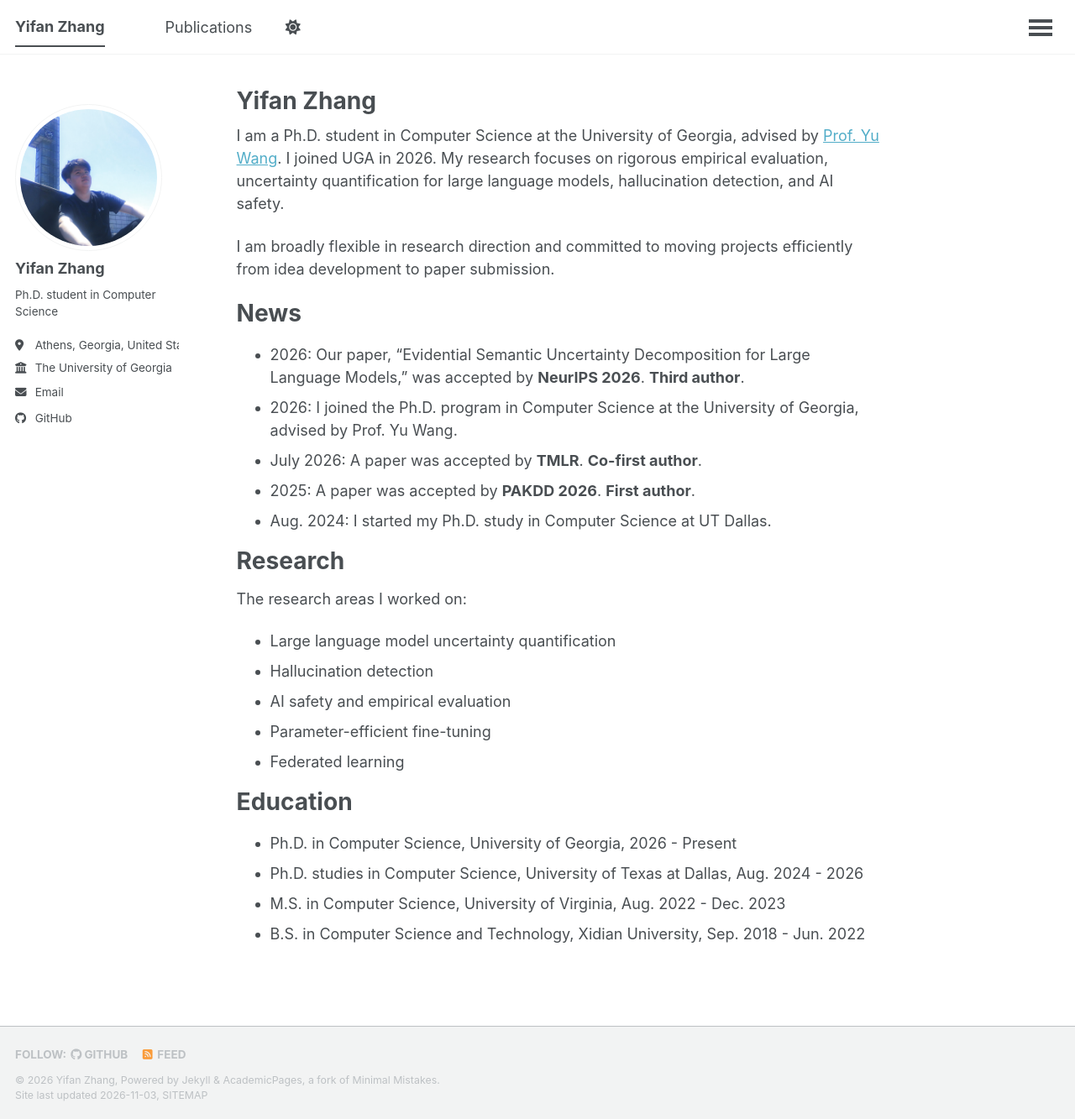
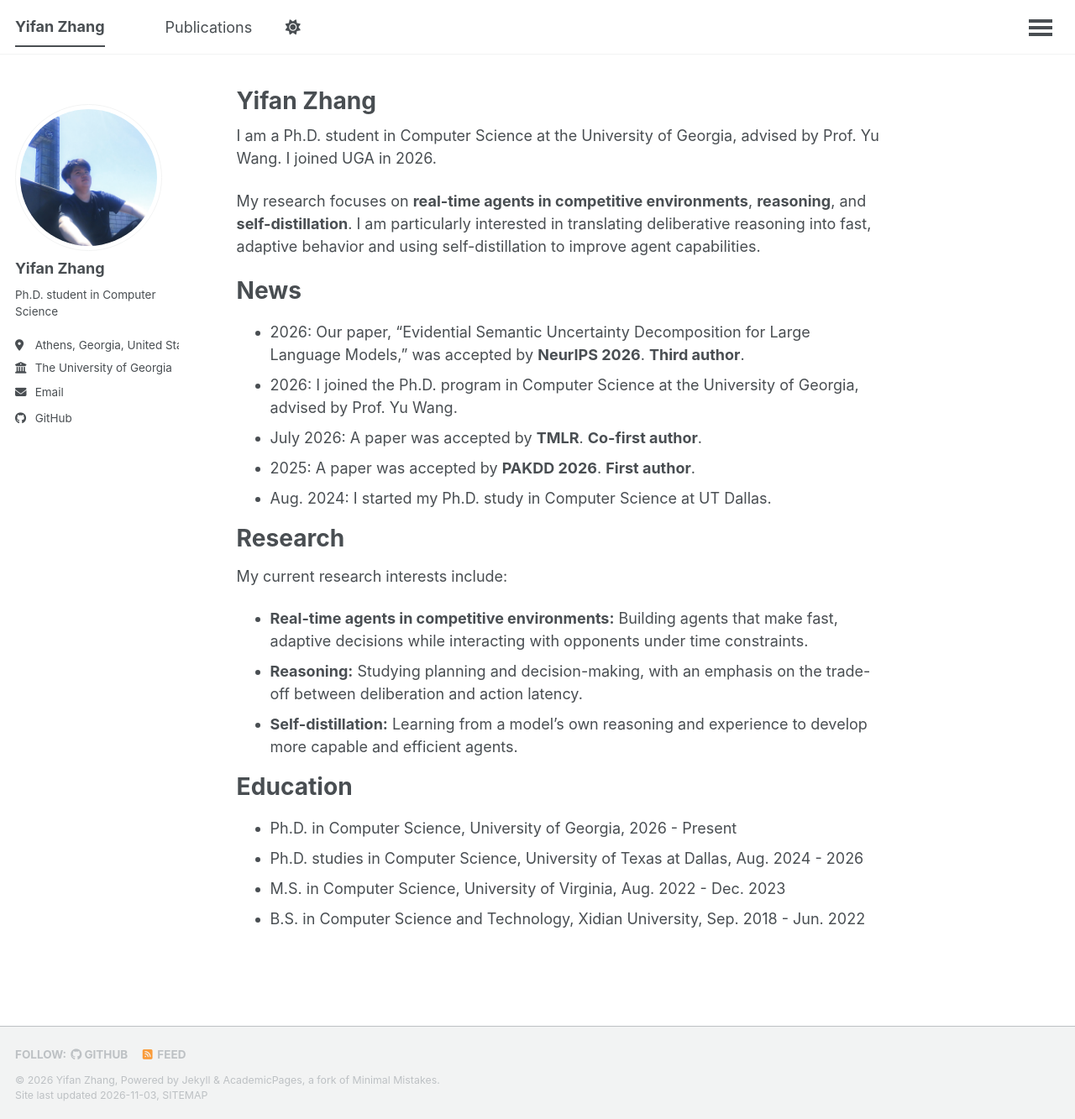
Before and after one commit to Tano-Y/Tano-Y.github.io, a Jekyll site: the page built from _pages/about.md, in a window 1280 px wide and 1333 px high. Shown: the whole window at 84% size. Built offline with Jekyll 4.4.1, drawn with Linux system fonts in a browser that asks for light colours; a script that is not in the unit is left out.

Commit message:
Refresh research focus on real-time agents and self-distillation

```diff
--- a/_pages/about.md
+++ b/_pages/about.md
@@ -7,9 +7,9 @@ redirect_from:
   - /about.html
 ---
 
-I am a Ph.D. student in Computer Science at the University of Georgia, advised by [Prof. Yu Wang](https://computing.uga.edu/directory/people/yu-wang). I joined UGA in 2026. My research focuses on rigorous empirical evaluation, uncertainty quantification for large language models, hallucination detection, and AI safety.
+I am a Ph.D. student in Computer Science at the University of Georgia, advised by Prof. Yu Wang. I joined UGA in 2026.
 
-I am broadly flexible in research direction and committed to moving projects efficiently from idea development to paper submission.
+My research focuses on **real-time agents in competitive environments**, **reasoning**, and **self-distillation**. I am particularly interested in translating deliberative reasoning into fast, adaptive behavior and using self-distillation to improve agent capabilities.
 
 News
 ======
@@ -21,13 +21,11 @@ News
 
 Research
 ======
-The research areas I worked on:
+My current research interests include:
 
-* Large language model uncertainty quantification
-* Hallucination detection
-* AI safety and empirical evaluation
-* Parameter-efficient fine-tuning
-* Federated learning
+* **Real-time agents in competitive environments:** Building agents that make fast, adaptive decisions while interacting with opponents under time constraints.
+* **Reasoning:** Studying planning and decision-making, with an emphasis on the trade-off between deliberation and action latency.
+* **Self-distillation:** Learning from a model's own reasoning and experience to develop more capable and efficient agents.
 
 Education
 ======
```
